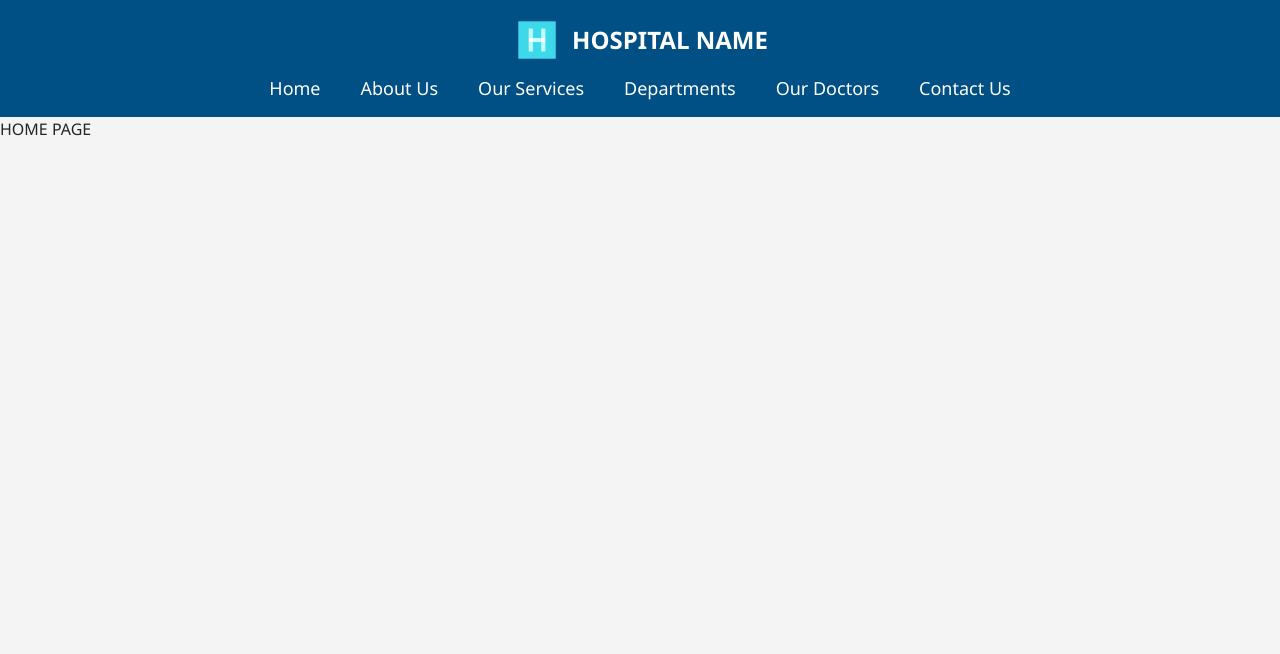
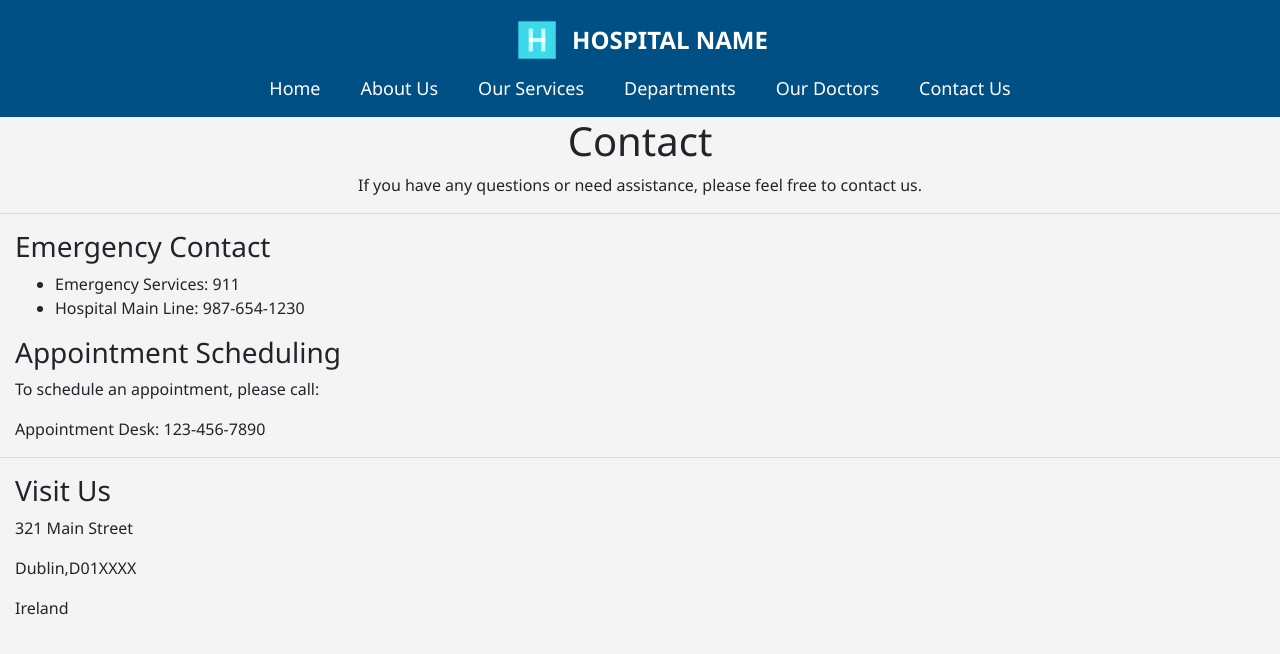
Before and after one commit to AnaghaAnil1/management_hospt, a Django app: page /contact/ in a window 1280 px wide. Shown: the top 654 px of the page. Run offline with Django 4.2, Linux system fonts and the light colour scheme; some libraries are stand-ins or nearby versions.

Commit message:
new commit7

```diff
--- a/static/css/common.css
+++ b/static/css/common.css
@@ -23,3 +23,15 @@ h1 {
 .info-box p {
     color: brown;
 }
+
+.info-boxx {
+    background-color: rgb(240, 172, 149);
+    border-radius: 10px;
+    padding: 20px;
+    margin-bottom: 20px;
+}
+
+.container1 {
+    background-color: rgb(216, 211, 211);
+
+}
--- a/templates/booking.html
+++ b/templates/booking.html
@@ -9,15 +9,16 @@ Services
 {% load static %}
 
 <link rel="stylesheet" href="{% static 'css/common.css' %}">
-<h1> Make an appointment</h1>
+<h1 class="text-center"> Make an appointment</h1>
 <hr>
 
+<div class="text-center p-3 container w-50">
     <form action="" method="POST">
         {% csrf_token %}
         {{form.as_p}}
         <br>
-
         <button class="btn btn-primary" type="submit">Submit</button>
     </form>
+</div>
 
  {%endblock%}
--- a/templates/contact.html
+++ b/templates/contact.html
@@ -5,5 +5,35 @@ Contact
 {%endblock%}
 
 {%block content%}
-HOME PAGE
+{% load static %}
+<link rel="stylesheet" href="{% static 'css/common.css' %}">
+<h1>Contact</h1>
+<p class="text-center">If you have any questions or need assistance, please feel free to contact us.</p>
+<hr>
+
+<div >
+    <div class="col-md-6">
+        <h3>Emergency Contact</h3>
+        <ul>
+            <li>Emergency Services: 911</li>
+            <li>Hospital Main Line: 987-654-1230</li>
+        </ul>
+    </div>
+    <div class="col-md-6">
+        <h3>Appointment Scheduling</h3>
+        <p>To schedule an appointment, please call:</p>
+        <p>Appointment Desk: 123-456-7890</p>
+    </div>
+</div>
+<hr>
+<div>
+    <div class="col-md-6">
+        <h3>Visit Us</h3>
+        <p>321 Main Street</p>
+        <p>Dublin,D01XXXX</p>
+        <p>Ireland</p>
+    </div>
+</div>
+
+
  {%endblock%}
--- a/templates/department.html
+++ b/templates/department.html
@@ -12,7 +12,7 @@ Department
 
 {% for d in deptt %}
 
-<div>
+<div class="info-boxx">
     <h1>{{d.dep_name}}</h1>
     <p>{{d.dep_description}}</p>
 </div>
```
Also changed, not shown: db.sqlite3. Lines whose indentation alone changed are shown as unchanged.
